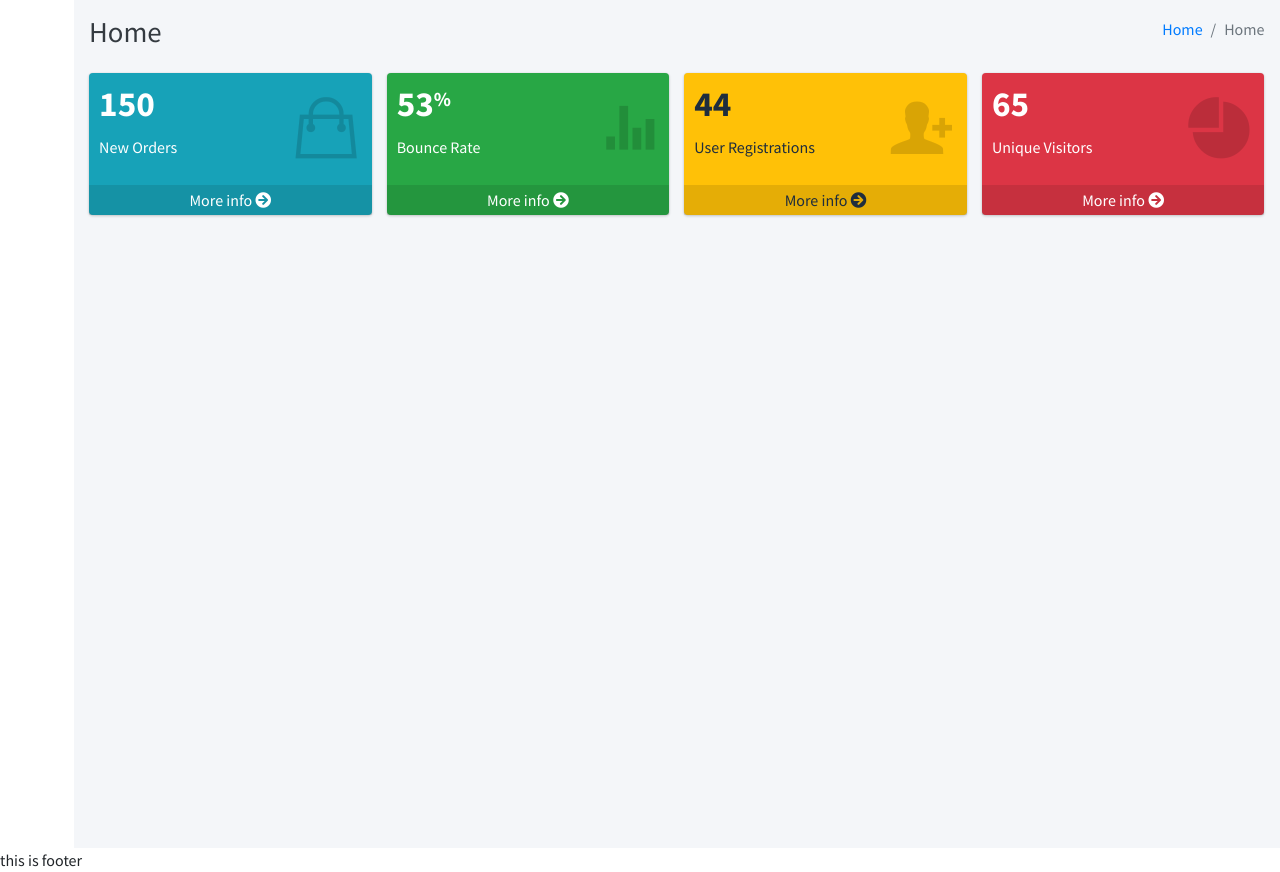
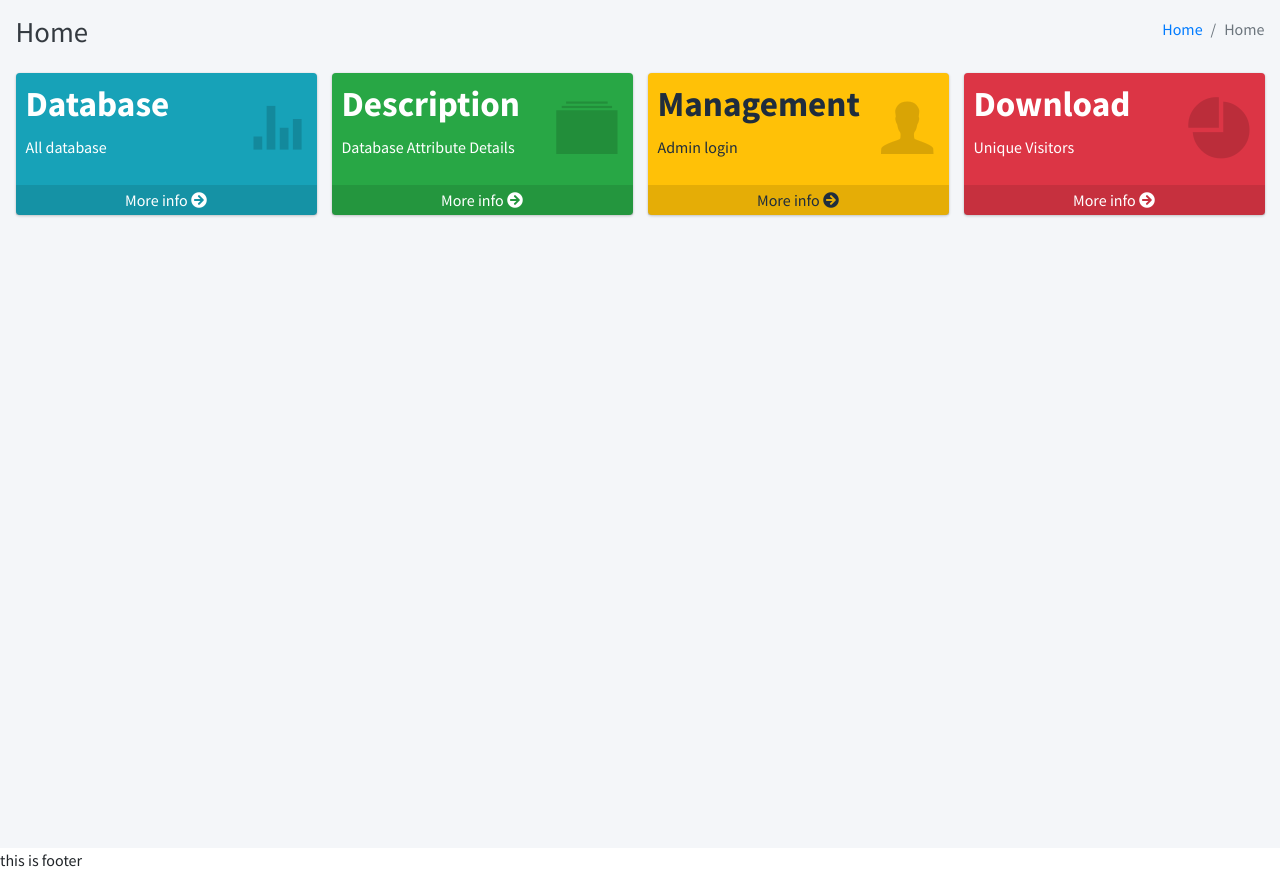
Before and after one commit to B1umenkrAn2/Website, a PHP site: page / in a window 1280 px wide. Run offline with PHP 8.4, Linux system fonts and the light colour scheme; some libraries are stand-ins or nearby versions.

Commit message:
info index update

```diff
--- a/app/views/header.php
+++ b/app/views/header.php
@@ -89,7 +89,7 @@
             top: 0
         }</style>
 </head>
-<body class="sidebar-mini layout-fixed sidebar-collapse" style="height: auto;">
+<body class="layout-fixed sidebar-collapse" style="height: auto;">
 
 <!-- start of wrapper -->
 
--- a/app/views/index/index.php
+++ b/app/views/index/index.php
@@ -31,24 +31,9 @@
                     <!-- small box -->
                     <div class="small-box bg-info">
                         <div class="inner">
-                            <h3>150</h3>
+                            <h3>Database</h3>
 
-                            <p>New Orders</p>
-                        </div>
-                        <div class="icon">
-                            <i class="ion ion-bag"></i>
-                        </div>
-                        <a href="#" class="small-box-footer">More info <i class="fas fa-arrow-circle-right"></i></a>
-                    </div>
-                </div>
-                <!-- ./col -->
-                <div class="col-lg-3 col-6">
-                    <!-- small box -->
-                    <div class="small-box bg-success">
-                        <div class="inner">
-                            <h3>53<sup style="font-size: 20px">%</sup></h3>
-
-                            <p>Bounce Rate</p>
+                            <p>All database</p>
                         </div>
                         <div class="icon">
                             <i class="ion ion-stats-bars"></i>
@@ -59,14 +44,30 @@
                 <!-- ./col -->
                 <div class="col-lg-3 col-6">
                     <!-- small box -->
+                        <div class="small-box bg-success">
+                        <div class="inner">
+                            <h3>Description</h3>
+
+                            <p>Database Attribute Details</p>
+                        </div>
+                            <div class="icon">
+                                <i class="ion ion-ios-albums"></i>
+                            </div>
+
+                        <a href="#" class="small-box-footer">More info <i class="fas fa-arrow-circle-right"></i></a>
+                    </div>
+                </div>
+                <!-- ./col -->
+                <div class="col-lg-3 col-6">
+                    <!-- small box -->
                     <div class="small-box bg-warning">
                         <div class="inner">
-                            <h3>44</h3>
+                            <h3>Management</h3>
 
-                            <p>User Registrations</p>
+                            <p>Admin login</p>
                         </div>
                         <div class="icon">
-                            <i class="ion ion-person-add"></i>
+                            <i class="ion ion-person"></i>
                         </div>
                         <a href="#" class="small-box-footer">More info <i class="fas fa-arrow-circle-right"></i></a>
                     </div>
@@ -76,7 +77,7 @@
                     <!-- small box -->
                     <div class="small-box bg-danger">
                         <div class="inner">
-                            <h3>65</h3>
+                            <h3>Download</h3>
 
                             <p>Unique Visitors</p>
                         </div>
```
